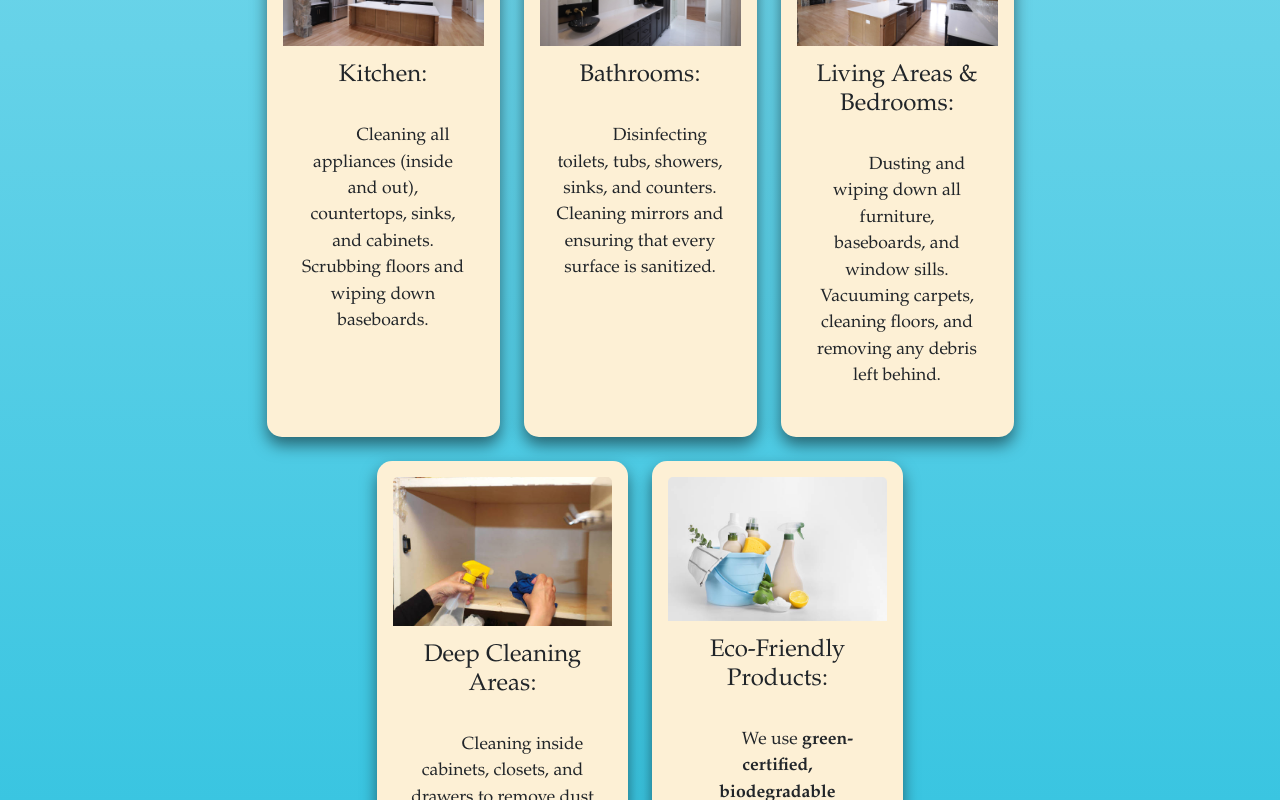
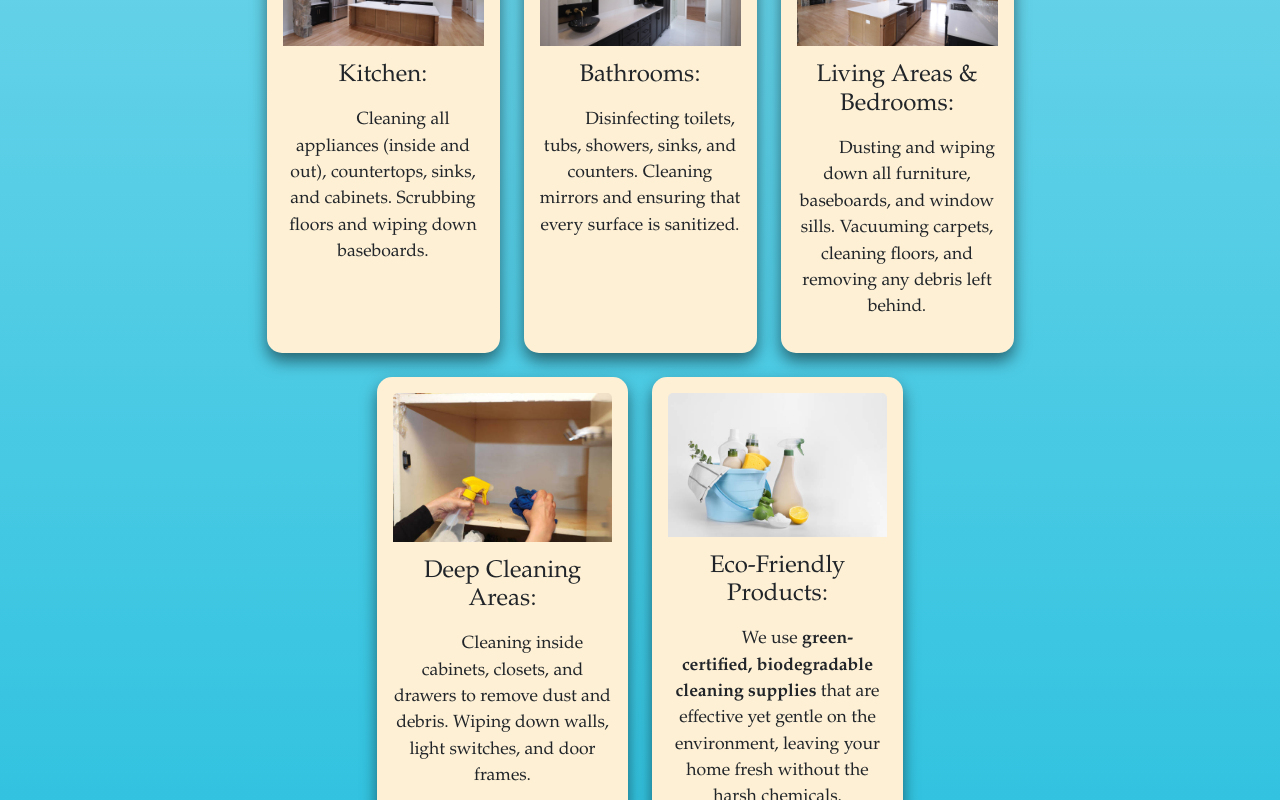
Before and after one commit to YemnyFeliz/RuxCleaning, a React (Vite) app: page /moveCleaning in a window 1280 px wide. Shown: the part 1720-2520 px from the top of the page. Built offline with nearby package versions, Linux system fonts and the light colour scheme.

Commit message:
changes in text small cards.

```diff
--- a/Pages/Residential/MoveCleaning.jsx
+++ b/Pages/Residential/MoveCleaning.jsx
@@ -98,7 +98,7 @@ function MoveCleaning() {
                             <Card.Body>
                                 <Card.Img className="cardImg" variant="top" src={MoveKitchen} />
                                 <Card.Title className="smCardTitle">Kitchen:</Card.Title>
-                                <Card.Text className="smCardText p-3 text-center" id="indent">
+                                <Card.Text className="smCardText  text-center" id="indent">
                                     <p>Cleaning all appliances (inside and out), countertops, sinks, and cabinets. Scrubbing floors and wiping down baseboards.
                                     </p>
                                 </Card.Text>
@@ -111,7 +111,7 @@ function MoveCleaning() {
                             <Card.Body>
                                 <Card.Img className="cardImg" variant="top" src={MoveBathroom} />
                                 <Card.Title className="smCardTitle">Bathrooms:</Card.Title>
-                                <Card.Text className="smCardText p-3 text-center" id="indent">
+                                <Card.Text className="smCardText  text-center" id="indent">
                                     <p>Disinfecting toilets, tubs, showers, sinks, and counters. Cleaning mirrors and ensuring that every surface is sanitized.
                                     </p>
                                 </Card.Text>
@@ -125,7 +125,7 @@ function MoveCleaning() {
                             <Card.Body>
                                 <Card.Img className="cardImg" variant="top" src={MoveLiving} />
                                 <Card.Title className="smCardTitle">Living Areas & Bedrooms:</Card.Title>
-                                <Card.Text className="smCardText p-3 text-center" id="indent">
+                                <Card.Text className="smCardText  text-center" id="indent">
                                     <p>Dusting and wiping down all furniture, baseboards, and window sills. Vacuuming carpets, cleaning floors, and removing any debris left behind.
                                     </p>
                                 </Card.Text>
@@ -139,7 +139,7 @@ function MoveCleaning() {
                             <Card.Body>
                                 <Card.Img className="cardImg" variant="top" src={MoveDeep} />
                                 <Card.Title className="smCardTitle">Deep Cleaning Areas:</Card.Title>
-                                <Card.Text className="smCardText p-3 text-center" id="indent">
+                                <Card.Text className="smCardText  text-center" id="indent">
                                     <p>Cleaning inside cabinets, closets, and drawers to remove dust and debris. Wiping down walls, light switches, and door frames.
                                     </p>
                                 </Card.Text>
@@ -152,7 +152,7 @@ function MoveCleaning() {
                             <Card.Body>
                                 <Card.Img className="cardImg" variant="top" src={MoveProducts} />
                                 <Card.Title className="smCardTitle">Eco-Friendly Products:</Card.Title>
-                                <Card.Text className="smCardText p-3 text-center" id="indent">
+                                <Card.Text className="smCardText  text-center" id="indent">
                                     <p>We use <strong>green-certified, biodegradable cleaning supplies</strong> that are effective yet gentle on the environment, leaving your home fresh without the harsh chemicals.
 
                                     </p>
```
